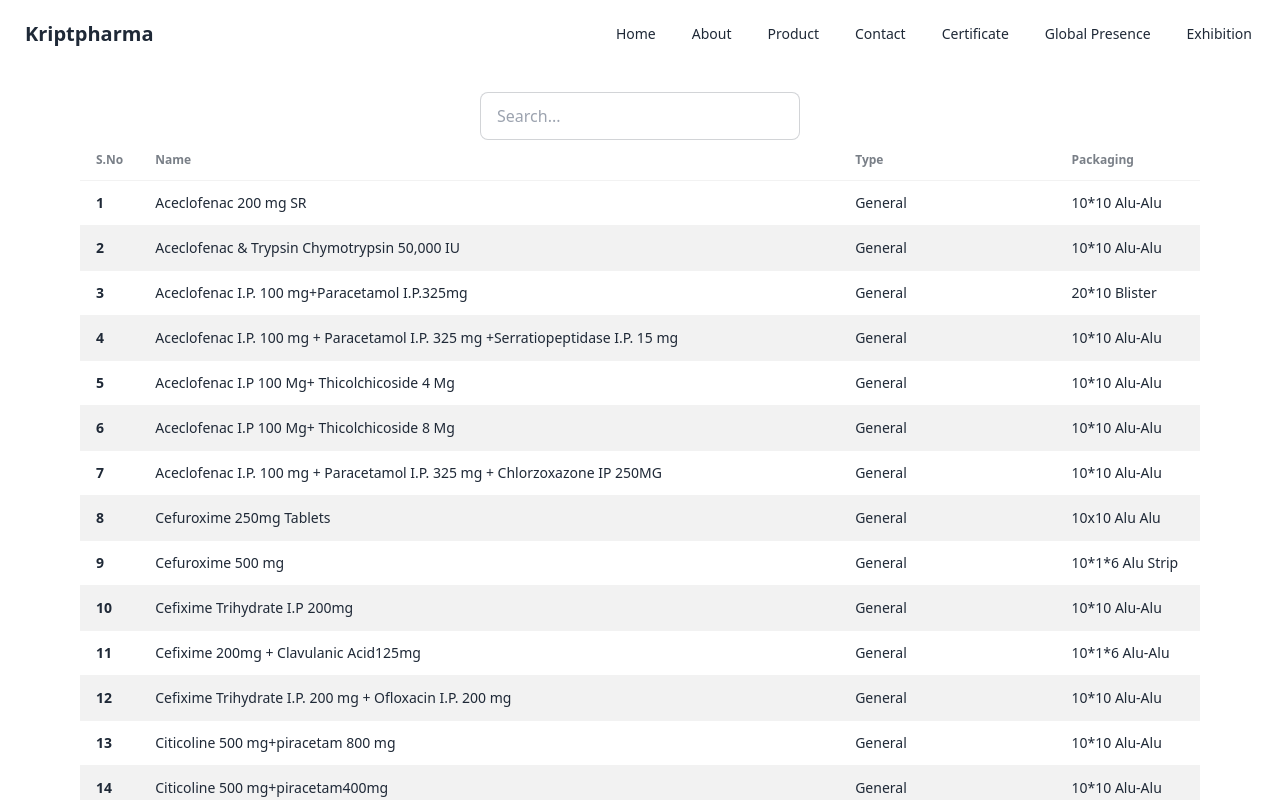
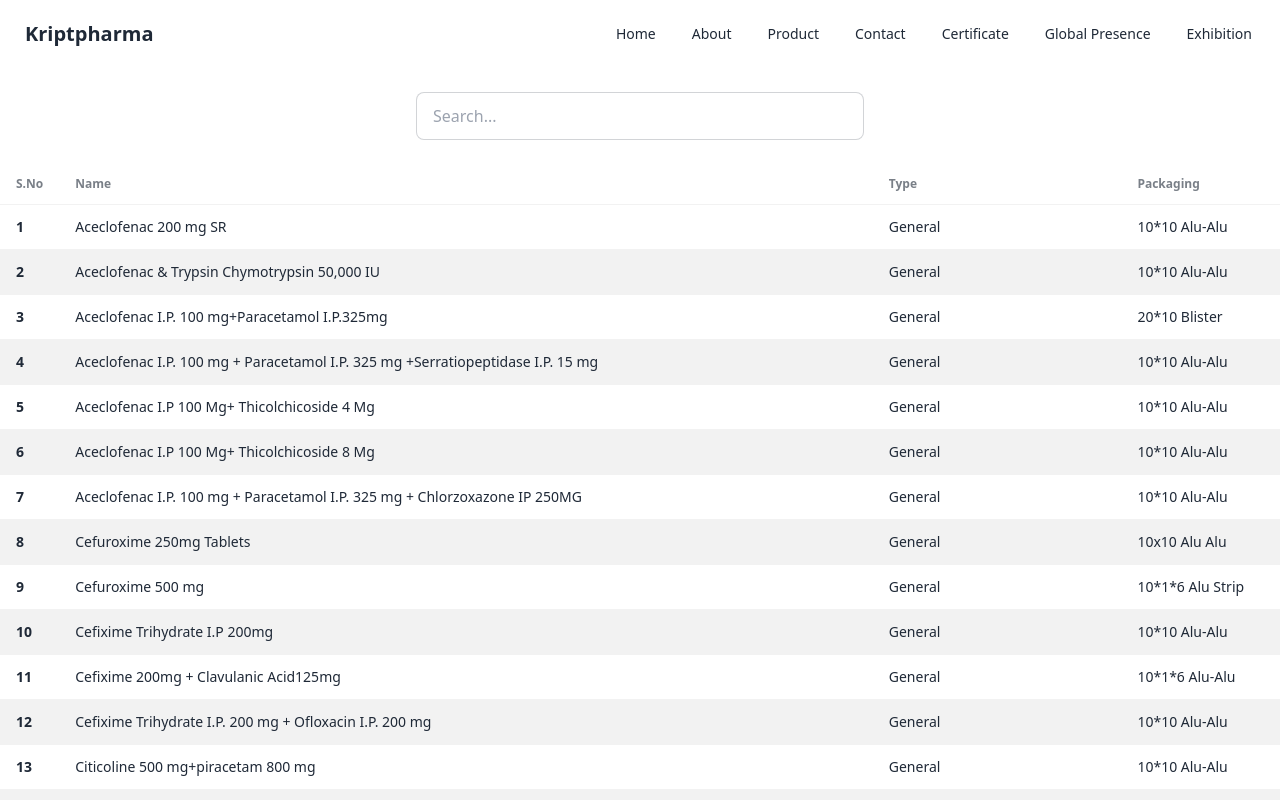
Before and after one commit to decipher-cs/kriptpharma, a React (Vite) app: page /product in a window 1280 px wide. Shown: the top 800 px of the page. Built offline with nearby package versions, Linux system fonts and the light colour scheme.

Commit message:
added max width on table

```diff
--- a/src/routes/product.lazy.tsx
+++ b/src/routes/product.lazy.tsx
@@ -1,10 +1,4 @@
-import {
-    Router,
-    createFileRoute,
-    useNavigate,
-    createLazyFileRoute,
-    createRouter,
-} from '@tanstack/react-router'
+import { createFileRoute, useNavigate } from '@tanstack/react-router'
 import medicineData from '../assets/medicine.json'
 import Fuse from 'fuse.js'
 import { useState } from 'react'
@@ -36,7 +30,7 @@ const category = [
 
 const Item = () => {
     return (
-        <div className="card w-96 bg-base-100 shadow-xl image-full">
+        <div className="card image-full w-96 bg-base-100 shadow-xl">
             <figure>
                 <img
                     src="https://daisyui.com/images/stock/photo-1606107557195-0e29a4b5b4aa.jpg"
@@ -86,11 +80,11 @@ const Product = () => {
             : medicineData
 
     return (
-        <section>
+        <section className="grid justify-items-center gap-6">
             <input
                 type="text"
                 placeholder="Search..."
-                className="input input-bordered w-full max-w-xs mx-auto block"
+                className="input input-bordered block w-full max-w-md"
                 value={searchString}
                 maxLength={50}
                 onChange={(e) => {
@@ -100,7 +94,7 @@ const Product = () => {
                     })
                 }}
             />
-            <div className="overflow-x-auto">
+            <div className="-mx-breath lg:-mx-breath-lg max-w-10xl overflow-x-auto">
                 <table className="table table-zebra">
                     {/* head */}
                     <thead>
```
